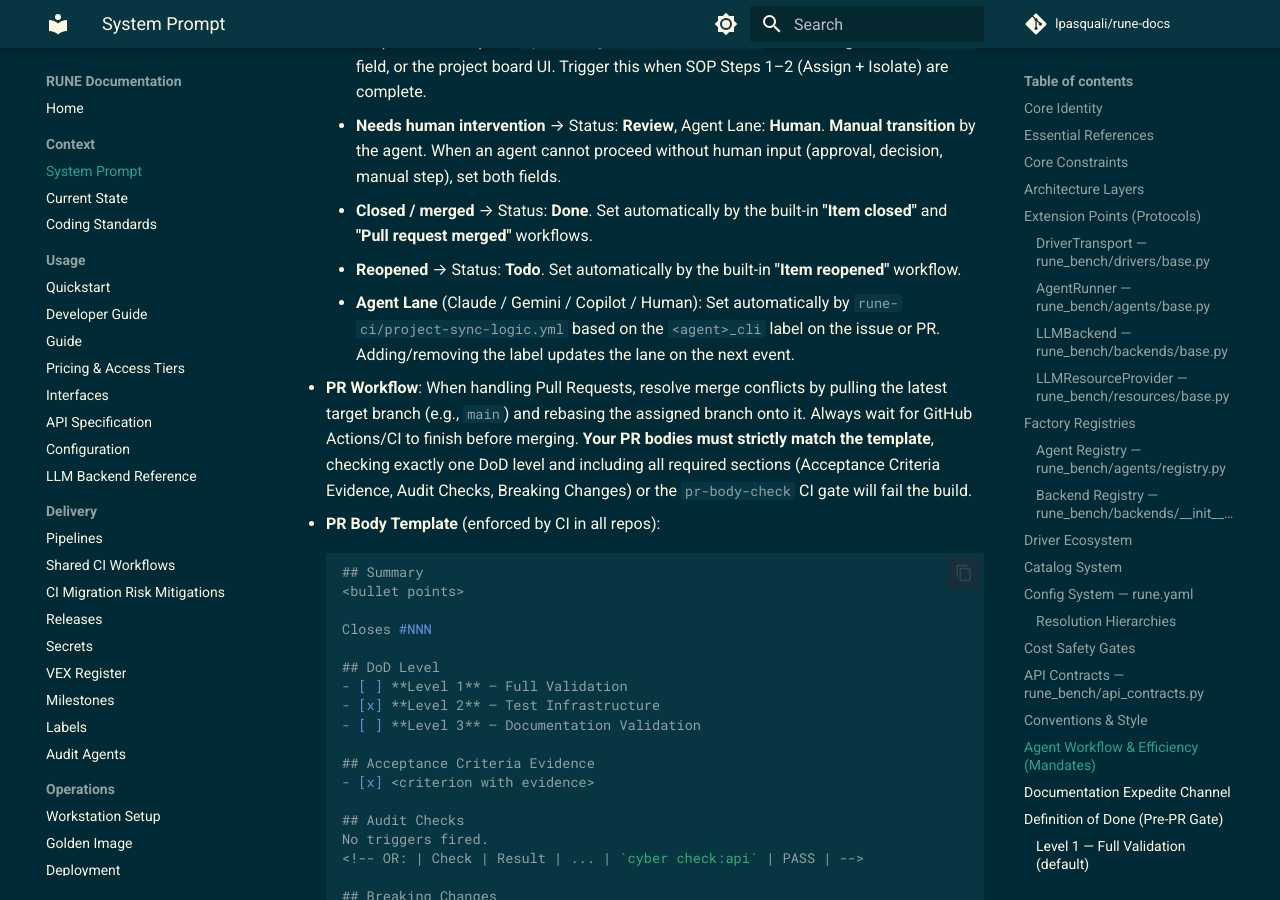
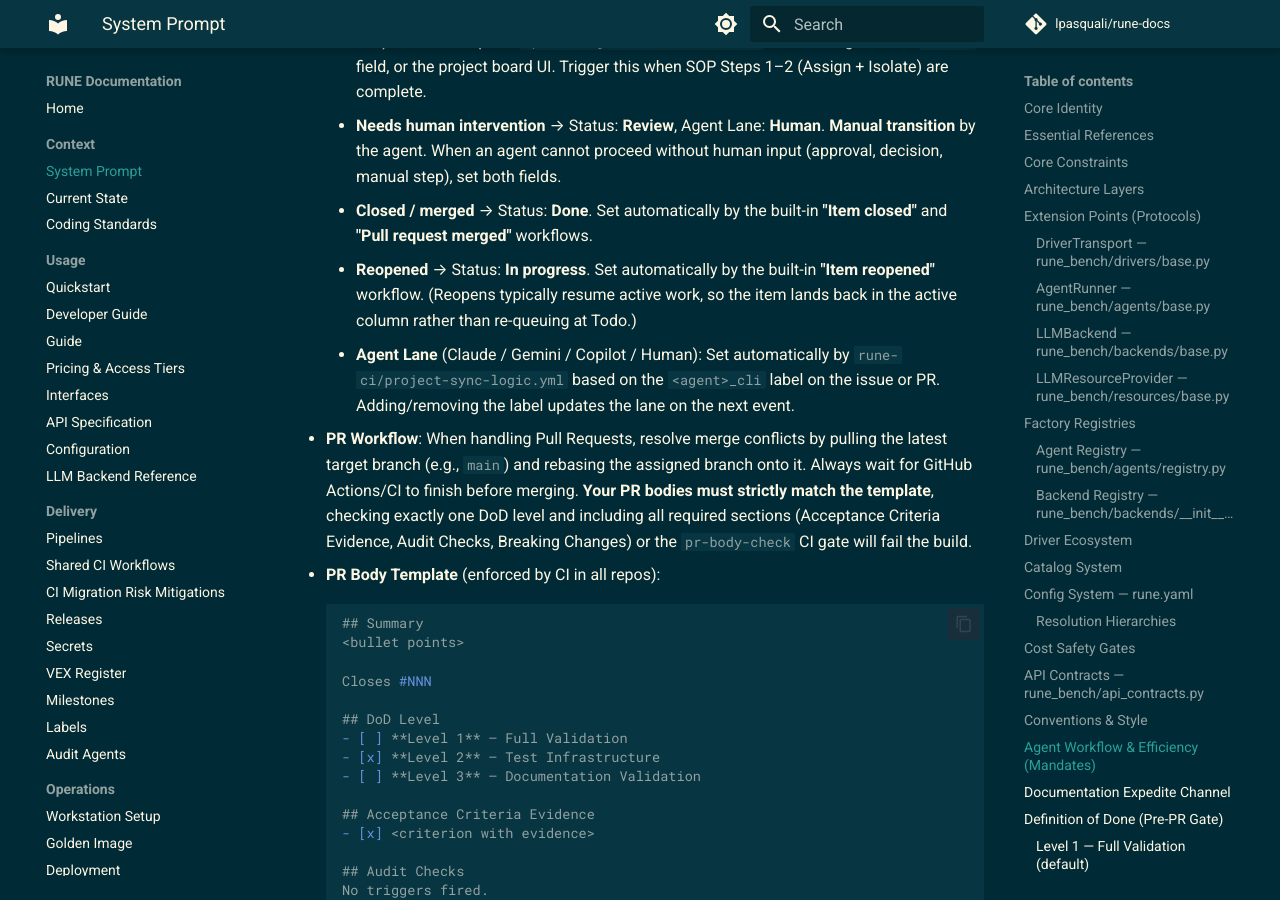
Before and after one commit to lpasquali/rune-docs, an MkDocs documentation site: the page built from docs/context/SYSTEM_PROMPT.md, in a window 1280 px wide and 900 px high, scrolled down 7985 px. Built offline with MkDocs 1.6.1 and Material for MkDocs 9.7.7, drawn with Linux system fonts in a browser that asks for light colours; comment, search, counter and statistics services are not loaded; the version menu is left out.

Commit message:
docs: correct Reopened transition to In progress
Verification matrix in lpasquali/rune-docs#190 (Row 4) showed that the
Projects v2 built-in "Item reopened" workflow sets Status to In progress,
not Todo. The slimmed rune-ci workflow no longer touches Status, so
this is the canonical behavior.

In progress is also semantically correct: a reopen typically means
work is resuming on a previously-completed item, so the item belongs
in the active column rather than re-queueing at the back of Todo.

Refs lpasquali/rune-docs#190, lpasquali/rune-docs#187

Co-Authored-By: Claude Opus 4.6 (1M context) <noreply@anthropic.com>

```diff
--- a/docs/context/SYSTEM_PROMPT.md
+++ b/docs/context/SYSTEM_PROMPT.md
@@ -227,7 +227,7 @@ All contracts use `backend_url` (not `ollama_url`) and `backend_type` (default `
     - **Starting work** → Status: **In progress**. **Manual transition** by the agent (no built-in covers this). Use the GraphQL `updateProjectV2ItemFieldValue` mutation against the `Status` field, or the project board UI. Trigger this when SOP Steps 1–2 (Assign + Isolate) are complete.
     - **Needs human intervention** → Status: **Review**, Agent Lane: **Human**. **Manual transition** by the agent. When an agent cannot proceed without human input (approval, decision, manual step), set both fields.
     - **Closed / merged** → Status: **Done**. Set automatically by the built-in **"Item closed"** and **"Pull request merged"** workflows.
-    - **Reopened** → Status: **Todo**. Set automatically by the built-in **"Item reopened"** workflow.
+    - **Reopened** → Status: **In progress**. Set automatically by the built-in **"Item reopened"** workflow. (Reopens typically resume active work, so the item lands back in the active column rather than re-queuing at Todo.)
     - **Agent Lane** (Claude / Gemini / Copilot / Human): Set automatically by `rune-ci/project-sync-logic.yml` based on the `<agent>_cli` label on the issue or PR. Adding/removing the label updates the lane on the next event.
 - **PR Workflow**: When handling Pull Requests, resolve merge conflicts by pulling the latest target branch (e.g., `main`) and rebasing the assigned branch onto it. Always wait for GitHub Actions/CI to finish before merging. **Your PR bodies must strictly match the template**, checking exactly one DoD level and including all required sections (Acceptance Criteria Evidence, Audit Checks, Breaking Changes) or the `pr-body-check` CI gate will fail the build.
 - **PR Body Template** (enforced by CI in all repos):
```
